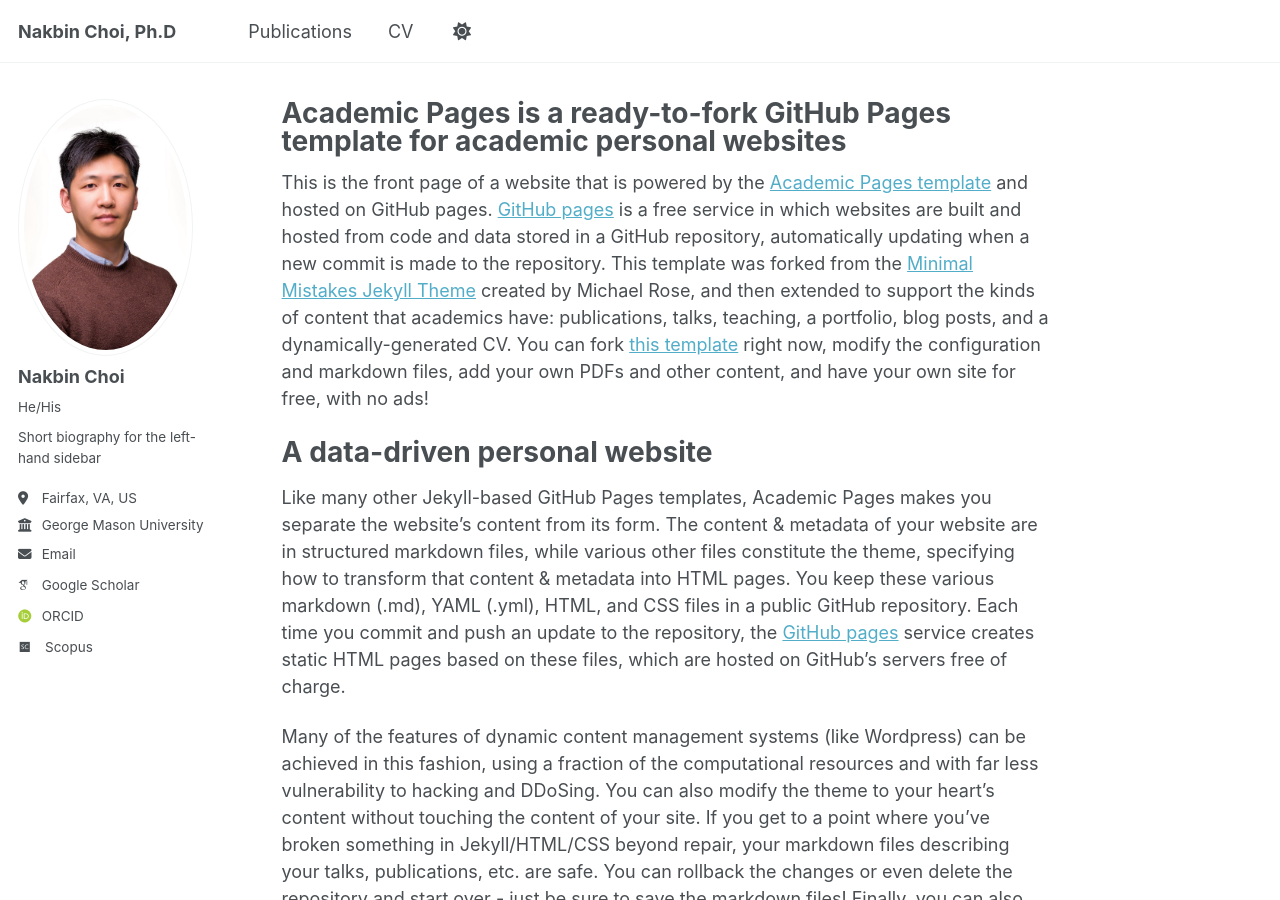
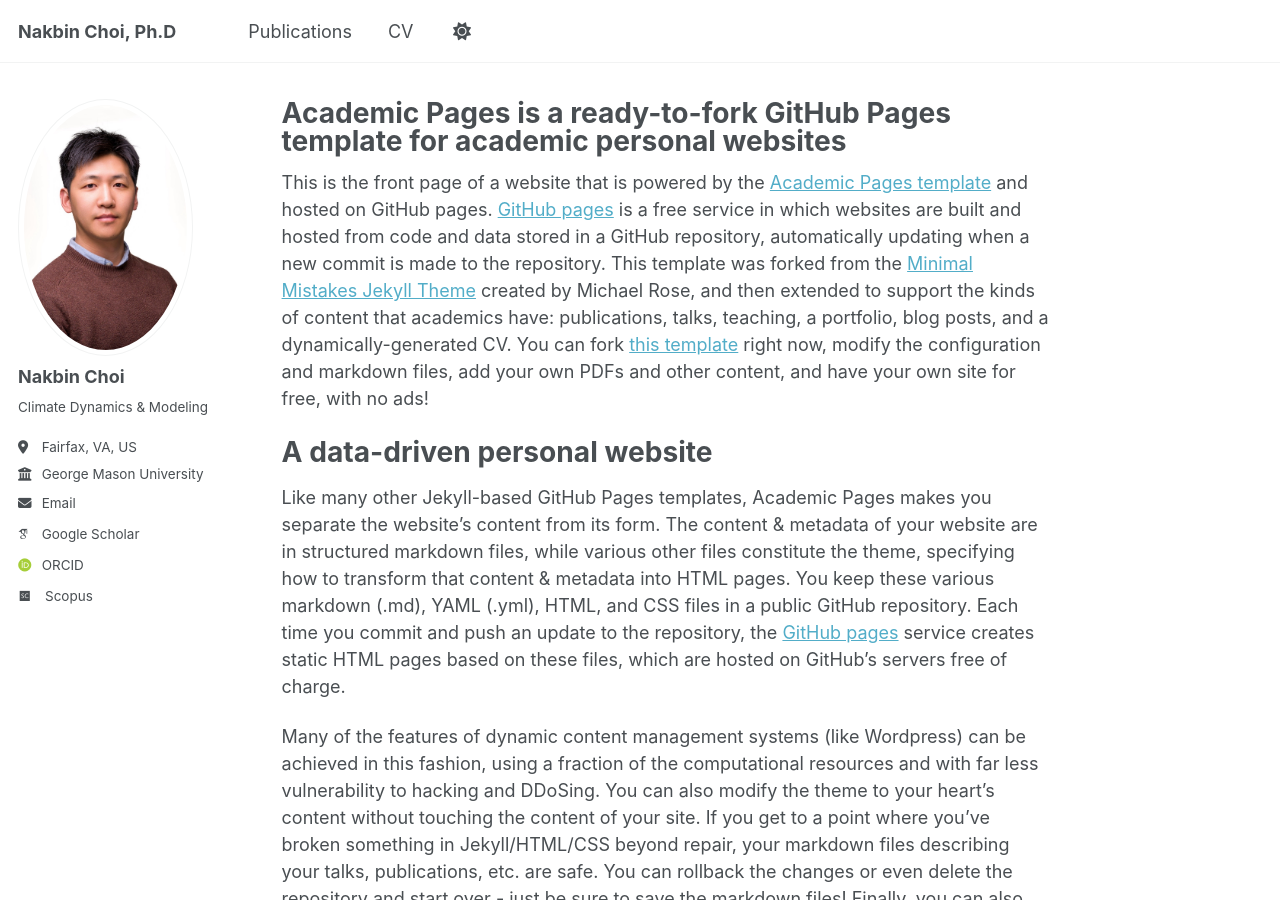
Before and after one commit to nakbin/profile, a Jekyll site: the page built from _pages/about.md, in a window 1280 px wide and 900 px high. Built offline with Jekyll 4.4.1, drawn with Linux system fonts in a browser that asks for light colours; some web fonts are replaced.

Commit message:
Update _config.yml

```diff
--- a/_config.yml
+++ b/_config.yml
@@ -24,8 +24,8 @@
   # Biographic information
   avatar           : "profile.jpeg"
   name             : "Nakbin Choi"
-  pronouns         : "He/His"# example: "she/her"
-  bio              : "Short biography for the left-hand sidebar"
+  pronouns         : ""# example: "she/her"
+  bio              : "Climate Dynamics & Modeling"
   location         : "Fairfax, VA, US"
   employer         : "George Mason University"
   uri              : # URL
```
